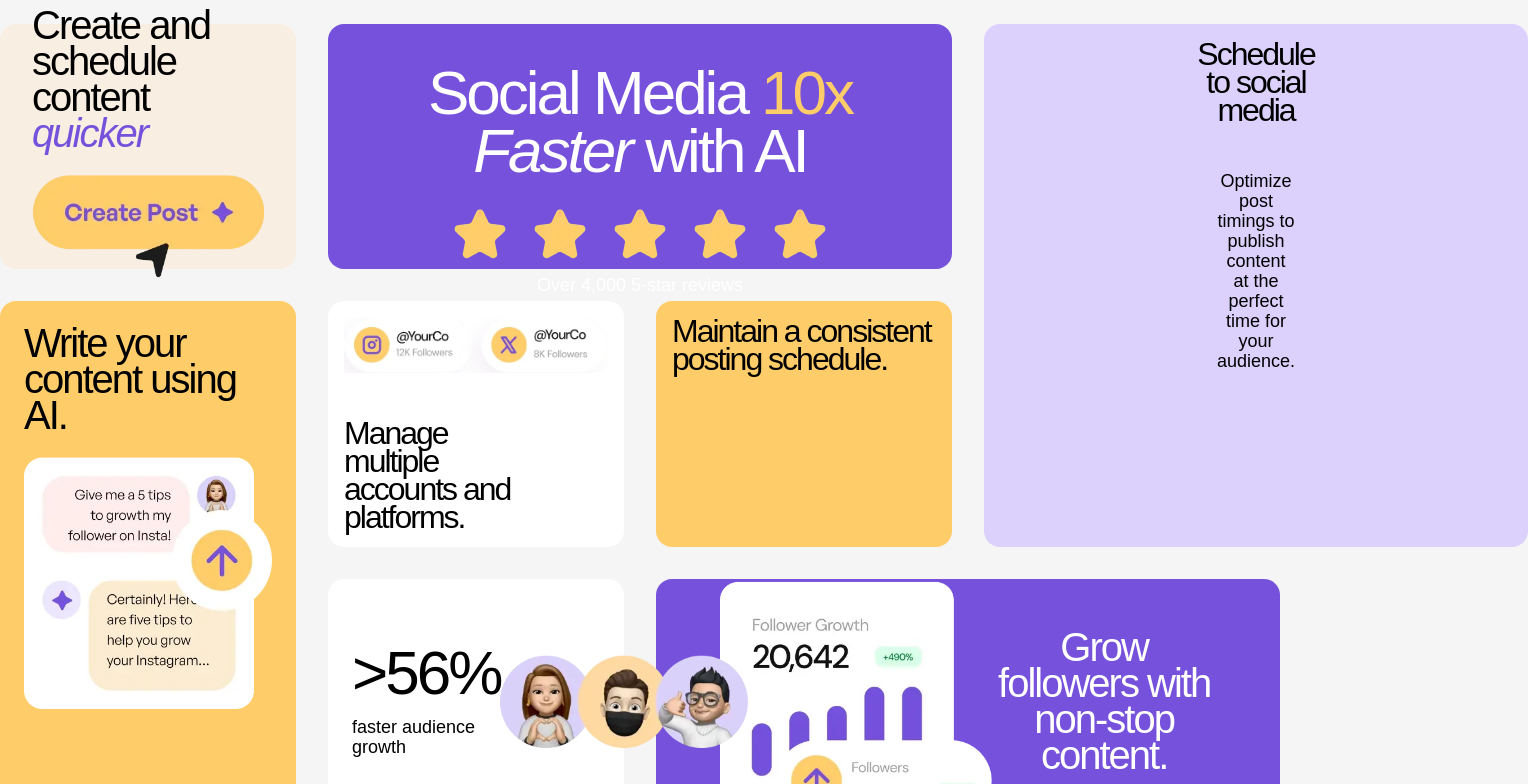
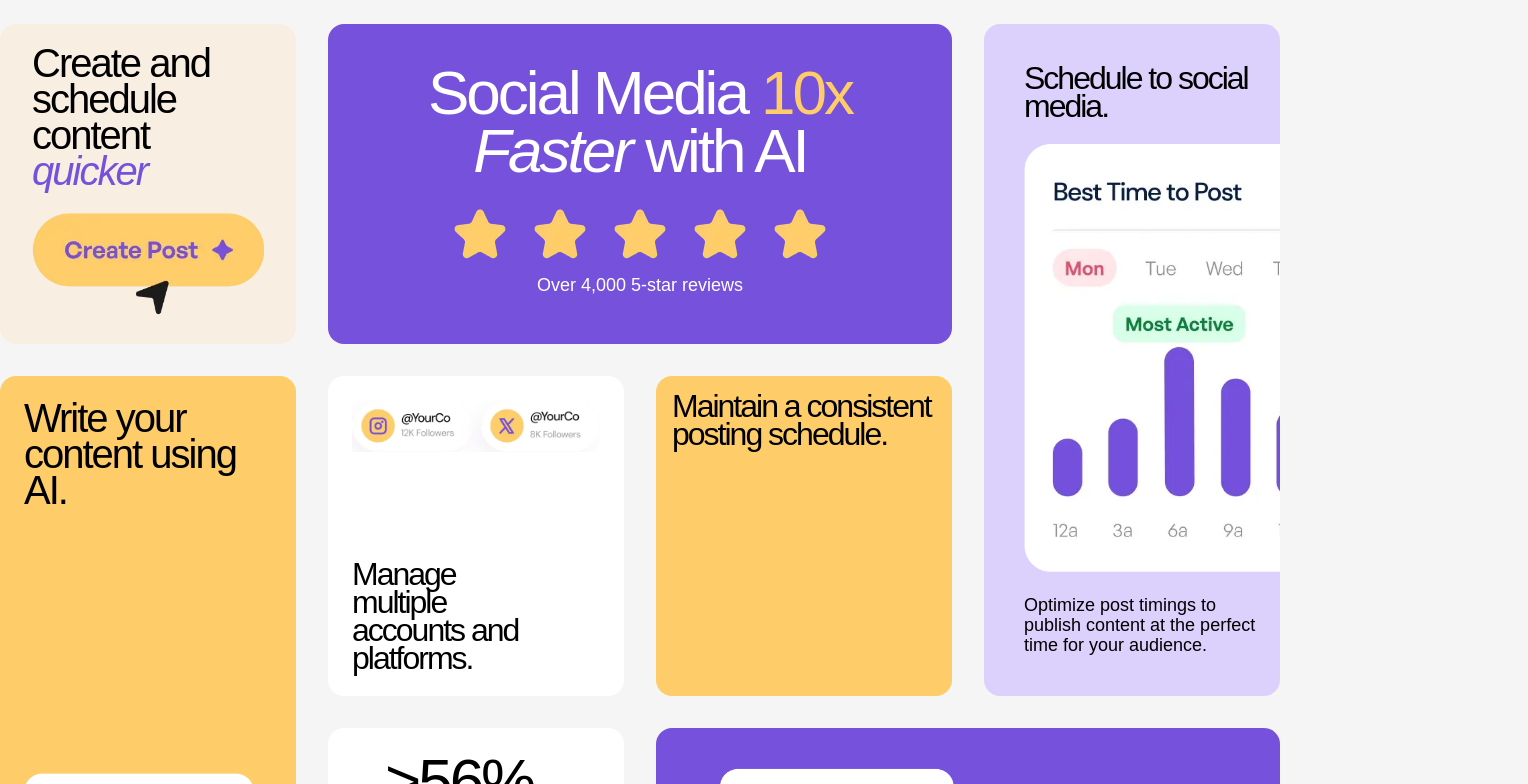
Before and after one commit to timshandrew/bento-grid, a React (Vite) app: page / in a window 1280 px wide. Shown: the top 784 px of the page, 1528 px wide, since content can reach past the window. Built offline with nearby package versions, Linux system fonts and the light colour scheme; a web font is replaced by a local one.

Commit message:
tweak desktop layout

```diff
--- a/src/App.jsx
+++ b/src/App.jsx
@@ -9,7 +9,7 @@ import aiContentImg from "./assets/images/illustration-ai-content.webp";
 
 function App() {
   return (
-    <div className="mx-auto my-3 grid max-w-52 gap-4 md:max-w-100 md:grid-cols-2 lg:h-screen lg:max-w-250 lg:grid-cols-4 lg:grid-rows-3">
+    <div className="mx-auto my-3 grid max-w-52 gap-4 md:max-w-100 md:grid-cols-2 lg:min-h-[calc(100vh-var(--spacing)*3*2)] lg:max-w-175 lg:grid-cols-4 lg:grid-rows-[20rem_20rem_20rem]">
       <div className="flex flex-col place-items-center rounded-2xl bg-purple-500 p-5 text-white md:col-span-2 lg:col-span-2 lg:col-start-2 lg:row-start-1">
         <h1 className="text-preset-1 mb-3 text-center">
           Social Media <span className="text-yellow-500">10x</span>
@@ -21,28 +21,31 @@ function App() {
         </span>
       </div>
 
-      <div className="rounded-2xl bg-white p-2 md:col-span-1 md:flex md:flex-col md:place-content-between lg:col-span-1 lg:col-start-2 lg:row-start-2">
+      <div className="rounded-2xl bg-white p-3 md:col-span-1 md:flex md:flex-col md:place-content-between lg:col-span-1 lg:col-start-2 lg:row-start-2">
         <img className="mb-2" src={multiplePathsImg} />
         <h1 className="text-preset-3 md:w-7/10">
           Manage multiple accounts and platforms.
         </h1>
       </div>
 
-      <div className="rounded-2xl bg-yellow-500 pt-2 pb-0 pl-2 md:col-span-1 lg:col-span-1 lg:col-start-3 lg:row-start-2">
+      <div className="rounded-2xl bg-yellow-500 pt-2 pl-2 md:col-span-1 lg:col-span-1 lg:col-start-3 lg:row-start-2 lg:flex lg:flex-col lg:justify-between lg:pe-2">
         <h1 className="text-preset-3 mb-2">
           Maintain a consistent posting schedule.
         </h1>
         <div
-          className={`h-17 w-full bg-contain bg-no-repeat md:h-26 md:w-7/10 bg-[url(${consistentImg})]`}
+          className={`h-17 w-full bg-contain bg-no-repeat md:h-26 md:w-7/10 bg-[url(${consistentImg})] lg:w-full lg:bg-center`}
         />
       </div>
 
-      <div className="flex flex-col place-items-center rounded-2xl bg-purple-100 p-2 md:col-span-2 md:px-34 lg:col-span-1 lg:col-start-4 lg:row-span-2 lg:row-start-1">
-        <h1 className="text-preset-3 mb-3 text-center">
-          Schedule to social media
+      <div className="flex flex-col place-items-center overflow-clip rounded-2xl bg-purple-100 p-2 md:col-span-2 md:px-34 lg:col-span-1 lg:col-start-4 lg:row-span-2 lg:row-start-1 lg:justify-center lg:p-5 lg:pr-0">
+        <h1 className="text-preset-3 mb-3 text-center lg:text-left">
+          Schedule to social media.
         </h1>
-        <img className="mb-3" src={scheduleImg} />
-        <span className="text-preset-4 font-dm-sans-reg block text-center">
+        <img
+          className="mb-3 lg:w-60 lg:max-w-none lg:self-start"
+          src={scheduleImg}
+        />
+        <span className="text-preset-4 font-dm-sans-reg block text-center lg:pe-3 lg:text-left">
           Optimize post timings to publish content at the perfect time for your
           audience.
         </span>
@@ -55,7 +58,7 @@ function App() {
         </h1>
       </div>
 
-      <div className="items-center justify-between rounded-2xl bg-white p-3 md:col-span-2 md:flex lg:col-span-1 lg:col-start-2 lg:row-start-3">
+      <div className="items-center justify-between rounded-2xl bg-white p-3 md:col-span-2 md:flex lg:col-span-1 lg:col-start-2 lg:row-start-3 lg:flex-col">
         <h1 className="text-preset-4 font-dm-sans-reg mb-3 md:mb-0 md:h-min">
           <span className="text-preset-1 font-dm-sans-med mb-2 block">
             &gt;56%
@@ -73,7 +76,7 @@ function App() {
         <img src={createPostImg} />
       </div>
 
-      <div className="rounded-2xl bg-yellow-500 p-3 lg:col-span-1 lg:col-start-1 lg:row-span-2">
+      <div className="rounded-2xl bg-yellow-500 p-3 lg:col-span-1 lg:col-start-1 lg:row-span-2 lg:flex lg:flex-col lg:justify-between">
         <h1 className="text-preset-2 mb-3">Write your content using AI.</h1>
         <img className="w-40" src={aiContentImg} />
       </div>
```
